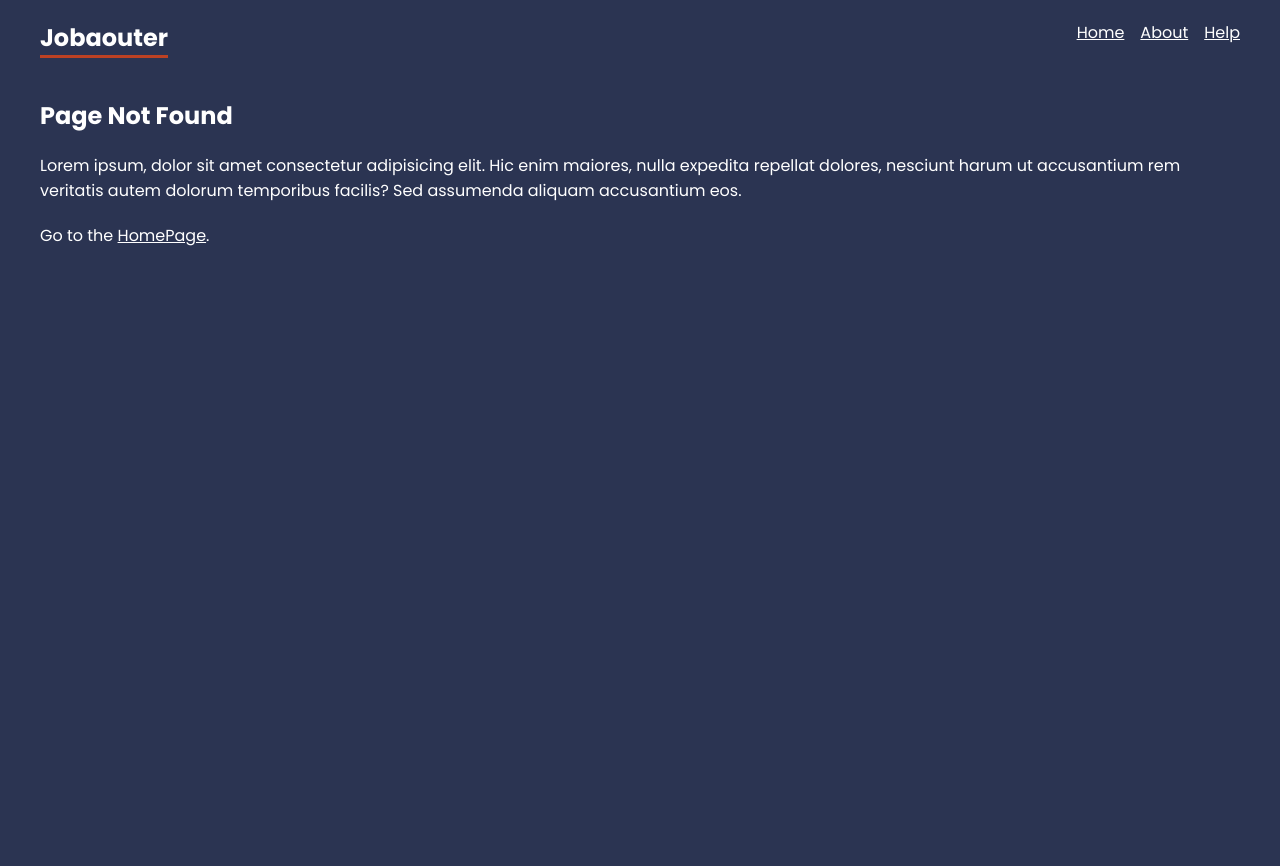
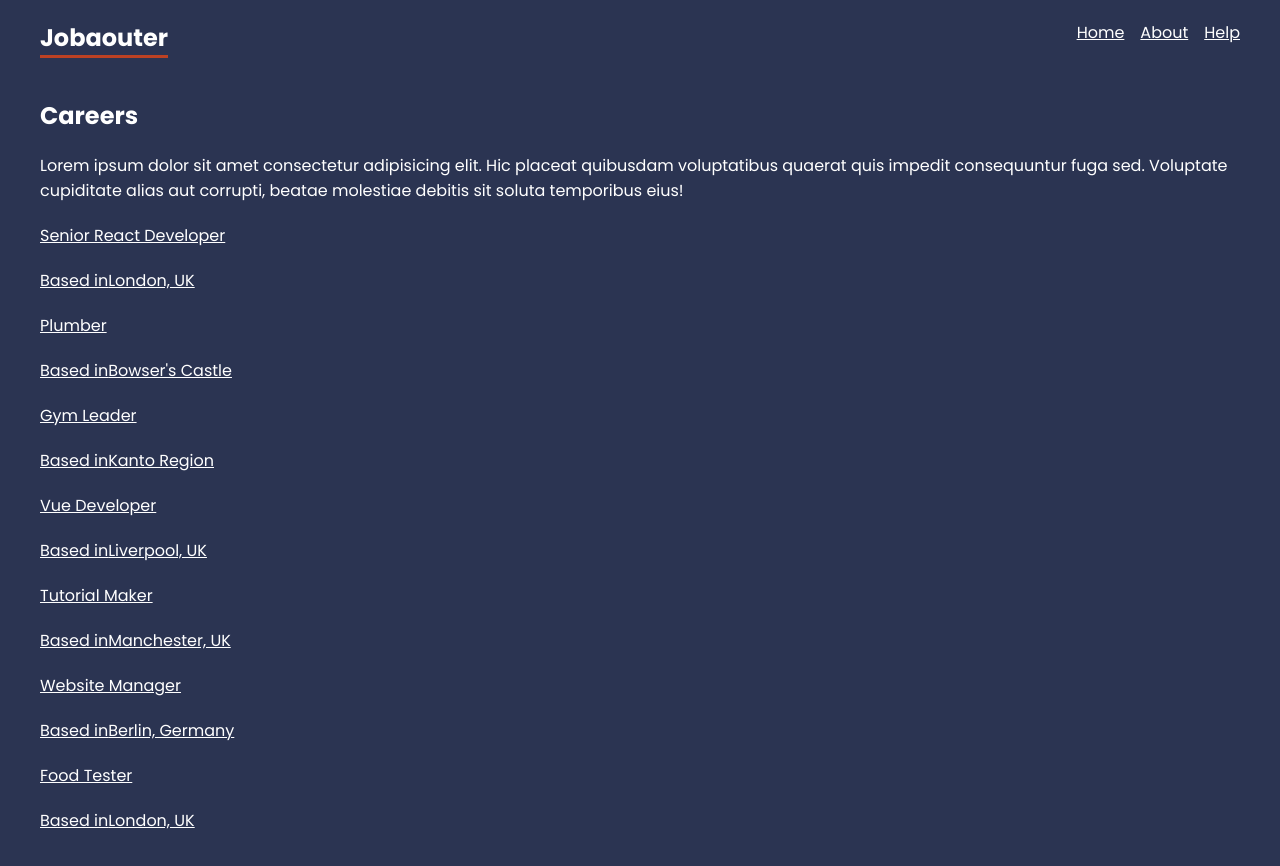
Before and after one commit to nijikoto/jobarouter, a React (Create React App) app: page /careers in a window 1280 px wide. Shown: the top 866 px of the page. Before the commit the page ends 800 px from the top, so only its background shows below. Built offline with nearby package versions, Linux system fonts and the light colour scheme; data requests are answered from the project's data file.

Commit message:
feat:add Career Layout.js and Careers.js

```diff
--- a/src/App.js
+++ b/src/App.js
@@ -8,13 +8,15 @@ import {
 //pages
 import Home from './pages/Home'
 import About from './pages/About'
+import Faq from './pages/help/Faq'
+import Contact from './pages/help/Contact'
+import NotFound from './pages/NotFound'
+import Careers, { careerLoader } from './pages/careers/Careers'
 
 //layouts
 import RootLayout from './layouts/RootLayout'
 import HelpLayout from './layouts/HelpLayout'
-import Faq from './pages/help/Faq'
-import Contact from './pages/help/Contact'
-import NotFound from './pages/NotFound'
+import CareersLayout from './layouts/CareersLayout'
 
 const router = createBrowserRouter(
   createRoutesFromElements(
@@ -29,6 +31,9 @@ const router = createBrowserRouter(
           Contact us
         </Route>
       </Route>
+      <Route path="careers" element={<CareersLayout />}>
+        <Route index element={<Careers />} loader={careerLoader} />
+      </Route>
 
       <Route path="*" element={<NotFound />}></Route>
     </Route>,
--- /dev/null
+++ b/src/layouts/CareersLayout.js
@@ -0,0 +1,15 @@
+import { Outlet } from 'react-router-dom'
+
+export default function CareersLayout() {
+  return (
+    <div className="careers-layout">
+      <h2>Careers</h2>
+      <p>
+        Lorem ipsum dolor sit amet consectetur adipisicing elit. Hic placeat quibusdam voluptatibus
+        quaerat quis impedit consequuntur fuga sed. Voluptate cupiditate alias aut corrupti, beatae
+        molestiae debitis sit soluta temporibus eius!
+      </p>
+      <Outlet />
+    </div>
+  )
+}
--- /dev/null
+++ b/src/pages/careers/Careers.js
@@ -0,0 +1,22 @@
+import { useLoaderData, Link } from 'react-router-dom'
+
+export default function Careers() {
+  const careers = useLoaderData()
+  return (
+    <div className="careers">
+      {careers.map((career) => (
+        <Link to="/" key={career.id}>
+          <p>{career.title}</p>
+          <p>Based in{career.location}</p>
+        </Link>
+      ))}
+    </div>
+  )
+}
+
+//loader function
+export const careerLoader = async () => {
+  const res = await fetch('http://localhost:4000/careers')
+
+  return res.json()
+}
```
Also changed, not shown: data/db.json (line endings or trailing spaces).
